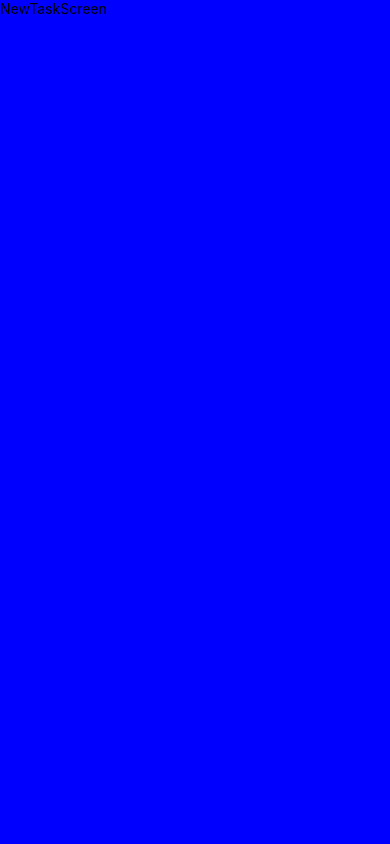
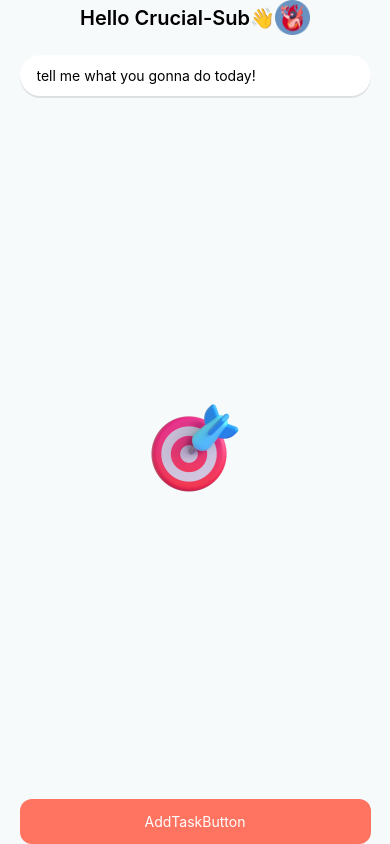
Before and after one commit to crucial-sub/odot, a React Native app: screen /NewTask in a window 390 px wide. Built offline with nearby package versions, Linux system fonts and the light colour scheme.

Commit message:
Todo 추가기능을 NewTask 스크린에 구현

```diff
--- a/src/assets/images/ImageAssets.ts
+++ b/src/assets/images/ImageAssets.ts
@@ -1,3 +1,4 @@
 export const ImageAssets = {
   profileImage: require('./crusub.png'),
+  dartImage: require('./dart.png'),
 };
--- a/src/components/Header.tsx
+++ b/src/components/Header.tsx
@@ -18,7 +18,7 @@ const styles = StyleSheet.create({
     flexDirection: 'row',
     justifyContent: 'space-between',
     alignItems: 'center',
-    marginBottom: 50,
+    marginBottom: 20,
   },
   headerText: {
     fontSize: 20,
--- /dev/null
+++ b/src/components/NewTask/AddTaskButton.tsx
@@ -0,0 +1,44 @@
+import React from 'react';
+import {StyleSheet, Text, TouchableWithoutFeedback, View} from 'react-native';
+import {useRecoilState, useSetRecoilState} from 'recoil';
+import {newTaskState, todoListState} from '../../recoil';
+
+const AddTaskButton = () => {
+  const [newTask, setNewTask] = useRecoilState(newTaskState);
+  const setTodoList = useSetRecoilState(todoListState);
+  const handleAddTask = () => {
+    if (!newTask) return;
+    setTodoList(prev => {
+      return [
+        ...prev,
+        {
+          contents: newTask,
+        },
+      ];
+    });
+    setNewTask('');
+  };
+  return (
+    <TouchableWithoutFeedback onPress={handleAddTask}>
+      <View style={styles.addTaskButton}>
+        <Text style={styles.text}>AddTaskButton</Text>
+      </View>
+    </TouchableWithoutFeedback>
+  );
+};
+
+export default AddTaskButton;
+
+const styles = StyleSheet.create({
+  addTaskButton: {
+    width: '100%',
+    height: 45,
+    backgroundColor: '#FF7461',
+    justifyContent: 'center',
+    alignItems: 'center',
+    borderRadius: 12,
+  },
+  text: {
+    color: '#ffffff',
+  },
+});
--- /dev/null
+++ b/src/components/NewTask/NewTaskButton.tsx
@@ -0,0 +1,31 @@
+import {useNavigation} from '@react-navigation/core';
+import React from 'react';
+import {StyleSheet, TouchableWithoutFeedback, View} from 'react-native';
+import Icon from 'react-native-vector-icons/Ionicons';
+
+const NewTaskButton = () => {
+  const navigation = useNavigation();
+
+  const handlePress = () => {
+    navigation.navigate('NewTask' as never);
+  };
+  return (
+    <TouchableWithoutFeedback onPress={handlePress}>
+      <View style={styles.button}>
+        <Icon name="add-circle" size={50} color="#FF7461" />
+      </View>
+    </TouchableWithoutFeedback>
+  );
+};
+
+export default NewTaskButton;
+
+const styles = StyleSheet.create({
+  button: {
+    position: 'absolute',
+    bottom: 20,
+    right: 20,
+    width: 50,
+    height: 50,
+  },
+});
--- /dev/null
+++ b/src/components/NewTask/NewTaskInput.tsx
@@ -0,0 +1,47 @@
+import React from 'react';
+import {StyleSheet, TextInput, View} from 'react-native';
+import {useRecoilState} from 'recoil';
+import {newTaskState} from '../../recoil';
+
+const NewTaskInput = () => {
+  const [newTask, setNewTask] = useRecoilState(newTaskState);
+  const handleChangeValue = (text: string) => {
+    setNewTask(text);
+  };
+
+  return (
+    <View style={styles.toDoInputWrapper}>
+      <TextInput
+        style={styles.todoInput}
+        value={newTask}
+        onChangeText={handleChangeValue}
+        placeholder="tell me what you gonna do today!"
+      />
+    </View>
+  );
+};
+
+const styles = StyleSheet.create({
+  toDoInputWrapper: {width: '100%'},
+  todoInput: {
+    borderRadius: 50,
+    backgroundColor: '#ffffff',
+    shadowColor: '#0000000D',
+    shadowOffset: {
+      width: 0,
+      height: 2,
+    },
+    shadowOpacity: 2,
+    shadowRadius: 0,
+    paddingVertical: 12,
+    paddingHorizontal: 17,
+  },
+  addTaskButton: {
+    flex: 1,
+    width: '100%',
+    height: 45,
+    backgroundColor: '#FF7461',
+  },
+});
+
+export default NewTaskInput;
--- a/src/components/Todos/TodoList.tsx
+++ b/src/components/TodoList/TodoList.tsx
@@ -1,8 +1,8 @@
-import {ScrollView, StyleSheet, Text, View} from 'react-native';
 import React from 'react';
-import Todo from './Todo';
+import {ScrollView, StyleSheet, Text} from 'react-native';
 import {useRecoilValue} from 'recoil';
 import {TodoType, todoListState} from '../../recoil';
+import Todo from './Todo';
 
 const TodoList = () => {
   const todoList = useRecoilValue(todoListState);
@@ -24,7 +24,5 @@ const TodoList = () => {
 export default TodoList;
 
 const styles = StyleSheet.create({
-  todoListWrapper: {
-    marginTop: 30,
-  },
+  todoListWrapper: {},
 });
--- a/src/components/Todos/index.tsx
+++ /dev/null
@@ -1,19 +0,0 @@
-import React from 'react';
-import {StyleSheet, View} from 'react-native';
-import TodoList from './TodoList';
-
-const Todos = () => {
-  return (
-    <View style={styles.todosWrapper}>
-      <TodoList />
-    </View>
-  );
-};
-
-export default Todos;
-
-const styles = StyleSheet.create({
-  todosWrapper: {
-    height: '100%',
-  },
-});
--- a/src/recoil/index.ts
+++ b/src/recoil/index.ts
@@ -1,4 +1,4 @@
-import {atom, selector} from 'recoil';
+import {atom} from 'recoil';
 
 export interface TodoType {
   contents: string;
@@ -8,3 +8,8 @@ export const todoListState = atom<TodoType[]>({
   key: 'todoListState',
   default: [{contents: 'sample'}],
 });
+
+export const newTaskState = atom({
+  key: 'newTaskState',
+  default: '',
+});
--- a/src/screens/NewTaskScreen.tsx
+++ b/src/screens/NewTaskScreen.tsx
@@ -1,19 +1,39 @@
-import {StyleSheet, Text, View} from 'react-native';
 import React from 'react';
+import {Image, SafeAreaView, StyleSheet, View} from 'react-native';
+import {ImageAssets} from '../assets/images/ImageAssets';
+import Header from '../components/Header';
+import AddTaskButton from '../components/NewTask/AddTaskButton';
+import NewTaskInput from '../components/NewTask/NewTaskInput';
 
 const NewTaskScreen = () => {
   return (
-    <View style={styles.wrapper}>
-      <Text>NewTaskScreen</Text>
-    </View>
+    <SafeAreaView style={styles.safeArea}>
+      <Header />
+      <View style={styles.wrapper}>
+        <NewTaskInput />
+        <Image source={ImageAssets.dartImage} style={styles.dartImage} />
+        <AddTaskButton />
+      </View>
+    </SafeAreaView>
   );
 };
 
 export default NewTaskScreen;
 
 const styles = StyleSheet.create({
+  safeArea: {
+    flex: 1,
+    alignItems: 'center',
+    backgroundColor: '#F6FAFB',
+  },
   wrapper: {
     flex: 1,
-    backgroundColor: 'blue',
+    width: '90%',
+    alignItems: 'center',
+    justifyContent: 'space-between',
+  },
+  dartImage: {
+    width: 100,
+    height: 100,
   },
 });
--- a/src/screens/TodoListScreen.tsx
+++ b/src/screens/TodoListScreen.tsx
@@ -1,15 +1,17 @@
 import React from 'react';
 import {SafeAreaView, StyleSheet, View} from 'react-native';
 import Header from '../components/Header';
-import Todos from '../components/Todos';
+import TodoList from '../components/TodoList/TodoList';
+import NewTaskButton from '../components/NewTask/NewTaskButton';
 
 const TodoListScreen = () => {
   return (
     <SafeAreaView style={styles.safeArea}>
+      <Header />
       <View style={styles.wrapper}>
-        <Header />
-        <Todos />
+        <TodoList />
       </View>
+      <NewTaskButton />
     </SafeAreaView>
   );
 };
@@ -20,12 +22,11 @@ const styles = StyleSheet.create({
   safeArea: {
     flex: 1,
     alignItems: 'center',
-    justifyContent: 'center',
     backgroundColor: '#F6FAFB',
   },
   wrapper: {
+    flex: 1,
     width: '90%',
-    height: '100%',
     overflow: 'hidden',
   },
 });
```
Also changed, not shown: src/components/Todos/TodoInput.tsx (deleted, +0 -59 lines), src/assets/images/dart.png (added), src/components/TodoList/Todo.tsx (renamed from src/components/Todos/Todo.tsx).
